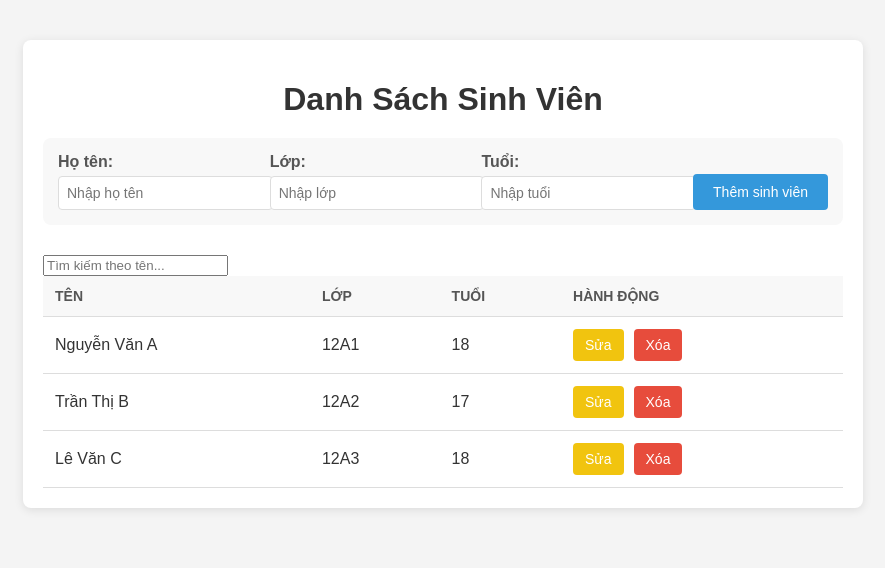
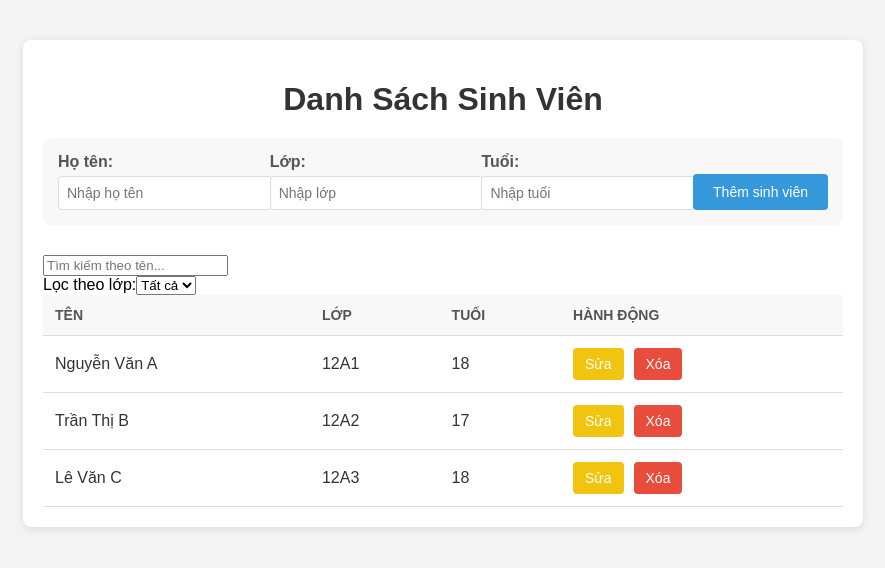
Before and after one commit to GiaBao-22682891/KTAI_ToPhanGiaBao_22682891, a React (Vite) app in the folder bao22682891/: page / in a window 1280 px wide. Shown: the top 568 px of the page, without its empty margins (197-1082 px from the left). Built offline with nearby package versions, Linux system fonts and the light colour scheme.

Commit message:
Loc theo ten lop

```diff
--- a/bao22682891/src/Components/Student.jsx
+++ b/bao22682891/src/Components/Student.jsx
@@ -19,8 +19,9 @@ const Student = () => {
   // State cho form sửa sinh viên
   const [editStudent, setEditStudent] = useState(null);
 
-  // State cho tìm kiếm
+  // State cho tìm kiếm và lọc
   const [searchQuery, setSearchQuery] = useState('');
+  const [selectedClass, setSelectedClass] = useState('all');
 
   // Xử lý thay đổi input (thêm sinh viên)
   const handleInputChange = (e) => {
@@ -94,10 +95,20 @@ const Student = () => {
     setSearchQuery(e.target.value);
   };
 
-  // Lọc danh sách sinh viên theo tìm kiếm
-  const filteredStudents = students.filter((student) =>
-    student.name.toLowerCase().includes(searchQuery.toLowerCase())
-  );
+  // Xử lý thay đổi lớp được chọn
+  const handleClassChange = (e) => {
+    setSelectedClass(e.target.value);
+  };
+
+  // Lấy danh sách lớp duy nhất
+  const uniqueClasses = [...new Set(students.map((student) => student.className))];
+
+  // Lọc danh sách sinh viên theo tìm kiếm và lớp
+  const filteredStudents = students.filter((student) => {
+    const matchesSearch = student.name.toLowerCase().includes(searchQuery.toLowerCase());
+    const matchesClass = selectedClass === 'all' || student.className === selectedClass;
+    return matchesSearch && matchesClass;
+  });
 
   return (
     <div className="container">
@@ -138,7 +149,8 @@ const Student = () => {
         <button type="submit" className="add-button">Thêm sinh viên</button>
       </form>
 
-      {/* Input tìm kiếm */}
+      {/* Tìm kiếm và lọc */}
+      <div className="filter-container">
         <div className="search-container">
           <input
             type="text"
@@ -147,6 +159,22 @@ const Student = () => {
             onChange={handleSearchChange}
             placeholder="Tìm kiếm theo tên..."
           />
+        </div>
+        <div className="class-filter">
+          <label>Lọc theo lớp:</label>
+          <select
+            value={selectedClass}
+            onChange={handleClassChange}
+            className="class-select"
+          >
+            <option value="all">Tất cả</option>
+            {uniqueClasses.map((className) => (
+              <option key={className} value={className}>
+                {className}
+              </option>
+            ))}
+          </select>
+        </div>
       </div>
 
       {/* Bảng danh sách sinh viên */}
```
Lines whose indentation alone changed are shown as unchanged.
